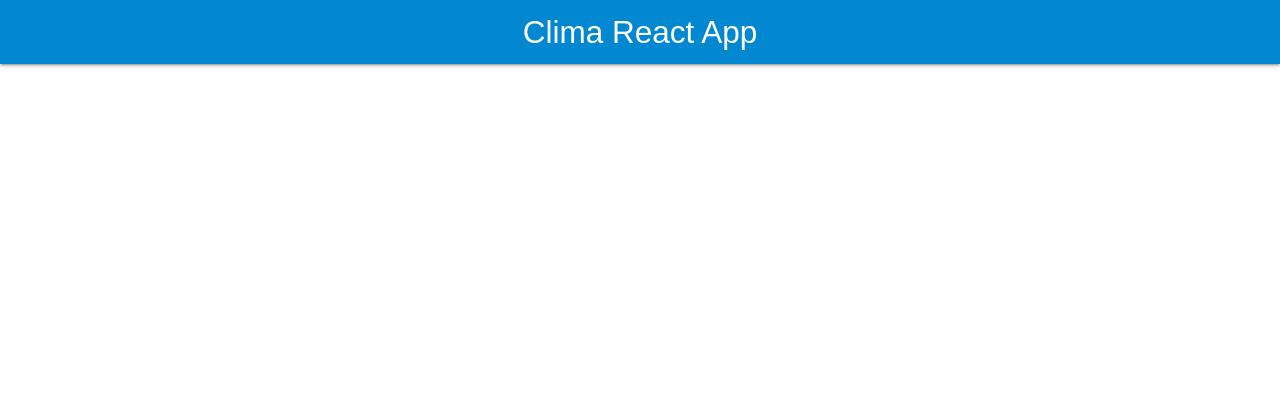
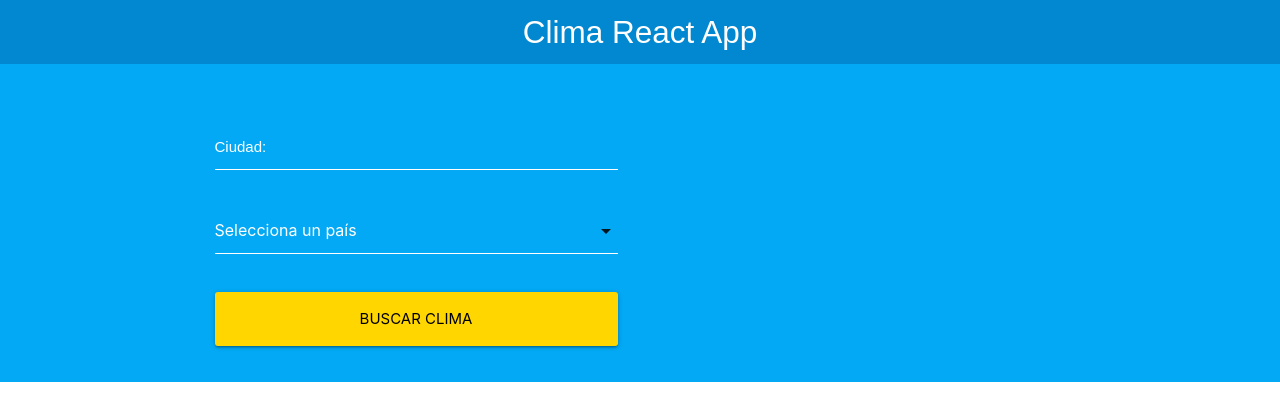
Before and after one commit to jorgebarcos/ReactClimaApp, a React (Create React App) app: page / in a window 1280 px wide. Shown: the top 420 px of the page. Built offline with nearby package versions, Linux system fonts and the light colour scheme.

Commit message:
Creando el Formulario

```diff
--- a/src/App.js
+++ b/src/App.js
@@ -1,10 +1,21 @@
 import React from 'react';
 import Header from './components/Header';
+import Formulario from './components/Formulario';
 
 function App() {
 	return (
 		<div className="App">
 			<Header titulo="Clima React App" />
+
+			<div className="contenedor-form">
+				<div className="container">
+					<div className="row">
+						<div className="col s12 m6">
+							<Formulario />
+						</div>
+					</div>
+				</div>
+			</div>
 		</div>
 	);
 }
--- /dev/null
+++ b/src/components/Formulario.js
@@ -0,0 +1,38 @@
+import React from 'react';
+import { isNull } from 'util';
+
+function Formulario() {
+	const handleChange = (e) => {
+		// Cambiar el state
+	};
+
+	return (
+		<form>
+			<div className="input-field col s12">
+				<input type="text" name="ciudad" id="ciudad" onChange={handleChange} />
+				<label htmlFor="ciudad">Ciudad:</label>
+			</div>
+
+			<div className="input-field col s12">
+				<select onChange={handleChange} name="pais">
+					<option value="">Selecciona un país</option>
+					<option value="AR">Argentina</option>
+					<option value="US">Estados Unidos</option>
+					<option value="MX">México</option>
+					<option value="CO">Colombia</option>
+					<option value="CR">Costa Rica</option>
+					<option value="ES">España</option>
+					<option value="PE">Perú</option>
+				</select>
+			</div>
+			<div className="input-field col s12">
+				<input
+					type="submit"
+					className="waves-effect waves-light btn-large btn-block yellow accent-4"
+					value="Buscar Clima"
+				/>
+			</div>
+		</form>
+	);
+}
+export default Formulario;
```
